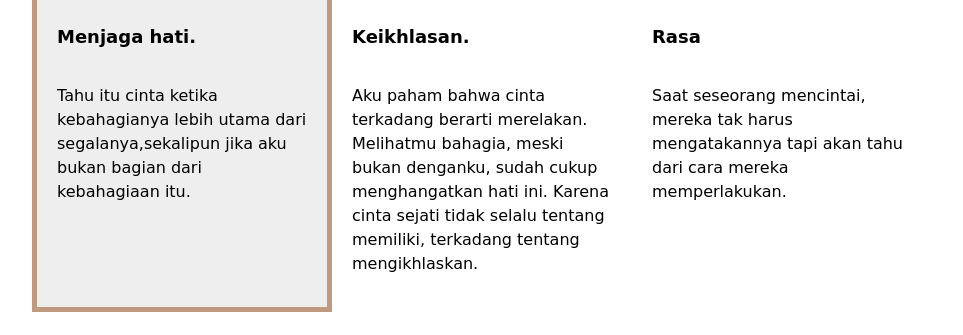
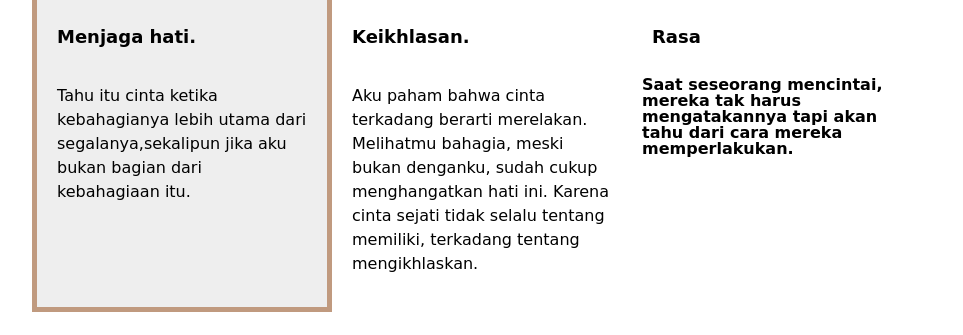
Before and after one commit to arkhanjarifatoni/ELOK-ZAKIYA, a plain HTML site: page index.html in a window 1280 px wide. Shown: the part 1135-1470 px from the top of the page, without its empty margins (166-1129 px from the left). Drawn offline with Linux system fonts and the light colour scheme; a web font is replaced by a local one.

Commit message:
Update index.html
Signed-off-by: arkhanjarifatoni <64120111+arkhanjarifatoni@users.noreply.github.com>

```diff
--- a/index.html
+++ b/index.html
@@ -41,7 +41,7 @@
 				<div class="box">
 					<img src="img/box3.jpg" alt="">
 					<h3>Rasa</h3>
-					<p>Saat seseorang mencintai, mereka tak harus mengatakannya tapi akan tahu dari cara mereka memperlakukan.</p>
+					<h4>Saat seseorang mencintai, mereka tak harus mengatakannya tapi akan tahu dari cara mereka memperlakukan.</h4>
 				</div>
 			</div>
 		</div>
```
